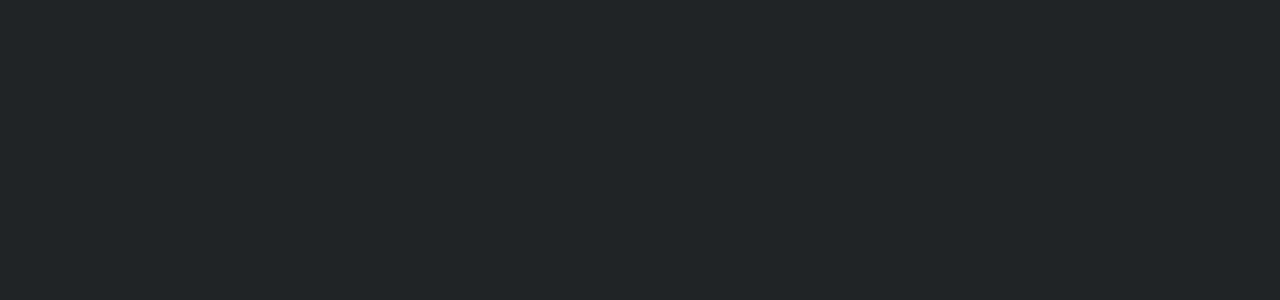
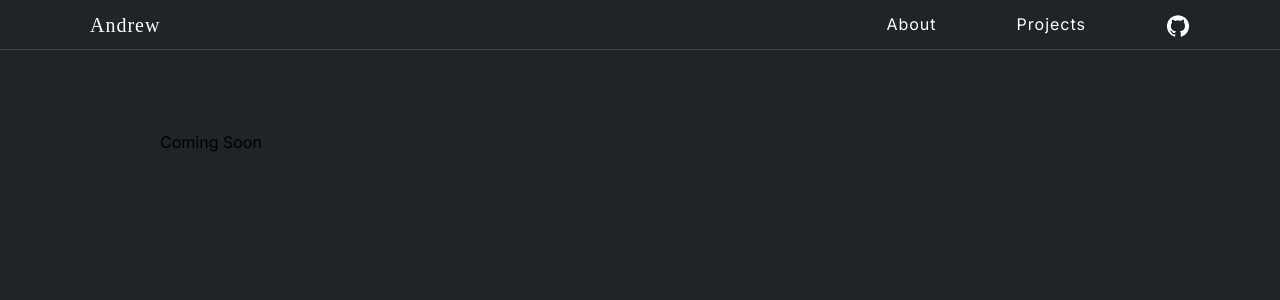
Before and after one commit to fletch-r/personal, a React (Vite) app: page /about in a window 1280 px wide. Before the commit this address had no page. Shown: the top 300 px of the page. Built offline with nearby package versions, Linux system fonts and the light colour scheme.

Commit message:
feat: :sparkles:  - if there is no page then show coming soon message

```diff
--- a/src/routes/Router.tsx
+++ b/src/routes/Router.tsx
@@ -10,8 +10,8 @@
         <Route path="/" element={<Layout />}>
           <Route index element={<Home />} />
           {/* <Route path="blogs" element={<Blogs />} />
-          <Route path="contact" element={<Contact />} />
-          <Route path="*" element={<NoPage />} /> */}
+          <Route path="contact" element={<Contact />} /> */}
+          <Route path="*" element={<h1 className='ml-40'>Coming Soon</h1>} />
         </Route>
       </Routes>
     </BrowserRouter>
```
